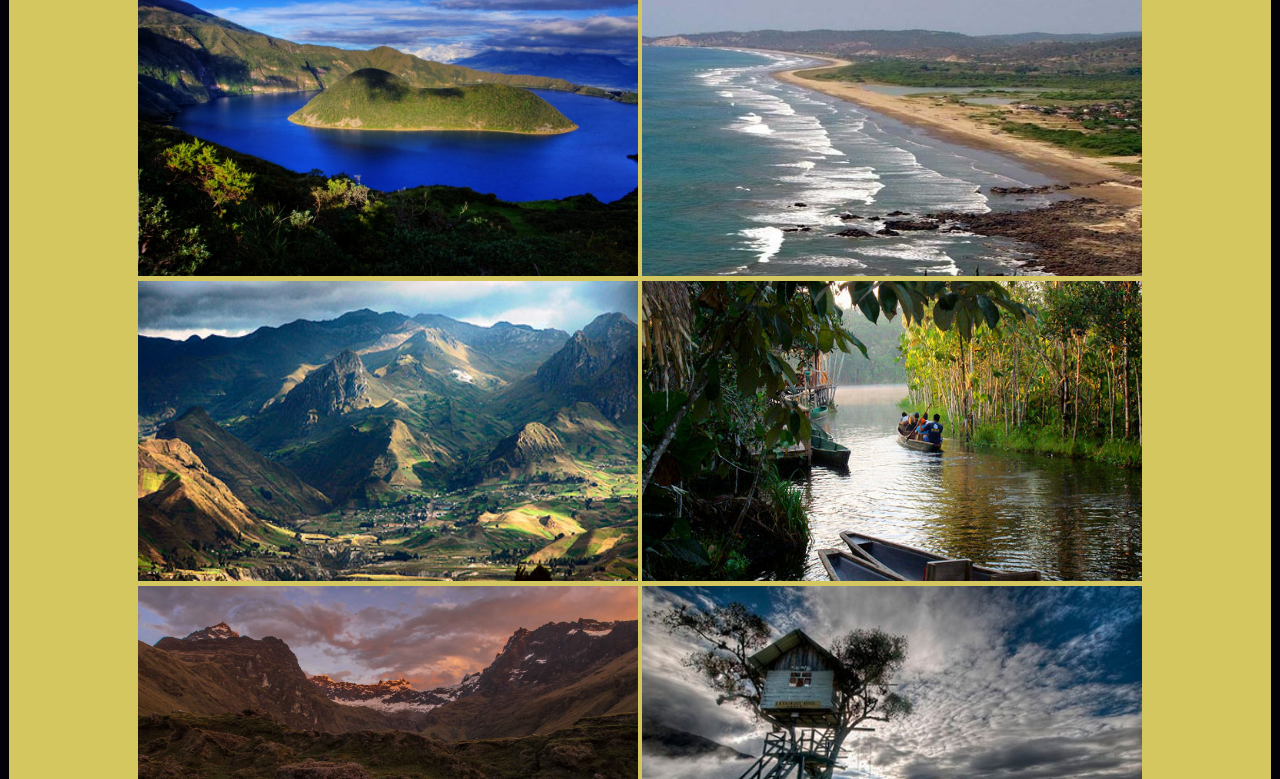
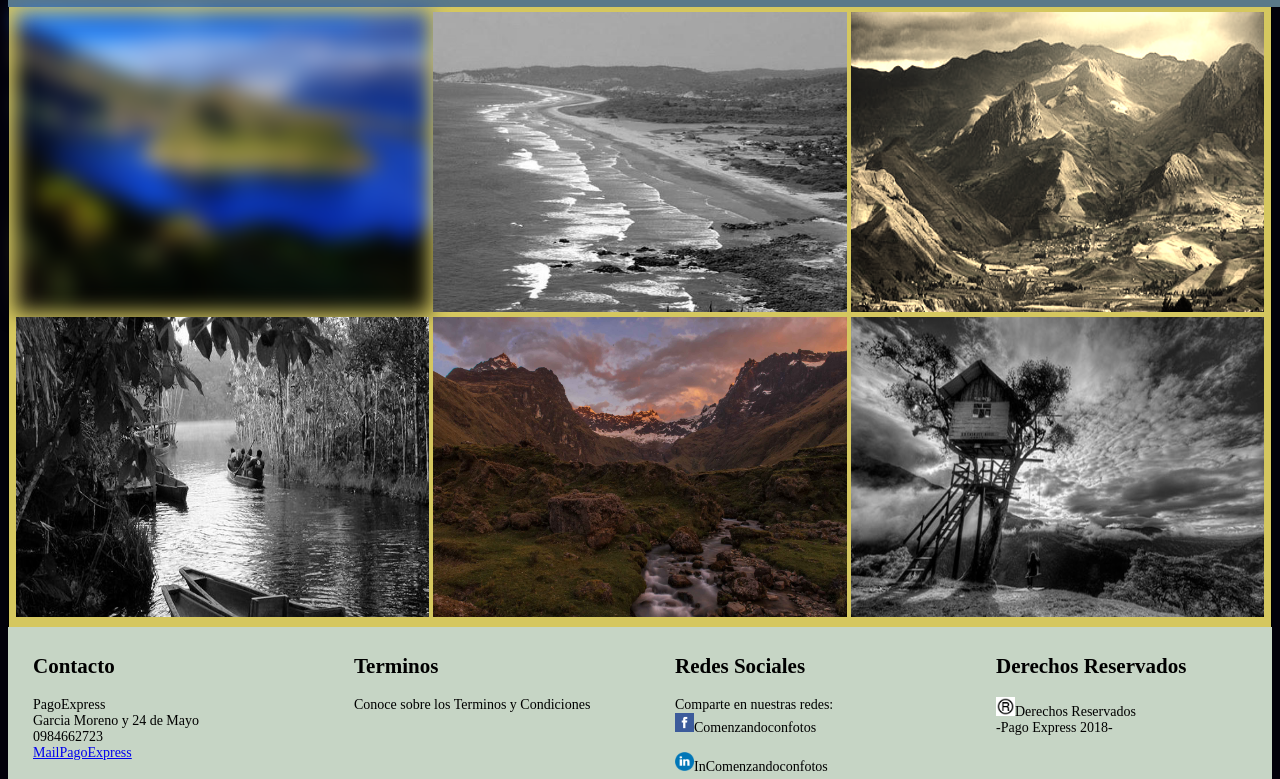
Before and after one commit to fleonardoq1/PruebaCss, a plain HTML site: page Paisajes.html in a window 1280 px wide. Shown: the part 128-907 px from the top of the page. Drawn offline with Linux system fonts and the light colour scheme.

Commit message:
9no dia
otros cambios

```diff
--- a/Paisajes.html
+++ b/Paisajes.html
@@ -6,7 +6,6 @@
     <title>Paisajes</title>
     <link rel="stylesheet" href="estilos/inicio.css">
   </head>
-
     <body>
     <section class="pagina2">
 
@@ -24,12 +23,12 @@
 
         <div class="parte2">
         <div class="Parte2">
-          <img src="img/Paisaje1.jpg" id="1" alt="Paisaje" width="500px" height="300px"/>
-          <img src="img/Paisaje2.jpg" id="2" alt="Paisaje" width="500px" height="300px"/>
-          <img src="img/Paisaje3.jpg" id="3" alt="Paisaje" width="500px" height="300px"/>
-          <img src="img/Paisaje4.jpg" id="4" alt="Paisaje" width="500px" height="300px/">
-          <img src="img/Paisaje5.jpg" id="5" alt="Paisaje" width="500px" height="300px/">
-          <img src="img/Paisaje6.jpg" id="6" alt="Paisaje" width="500px" height="300px/">
+          <img src="img/Paisaje1.jpg" alt="Paisaje" width="500px" height="300px" class="blur"/>
+          <img src="img/Paisaje2.jpg" alt="Paisaje" width="500px" height="300px" class="gris"/>
+          <img src="img/Paisaje3.jpg" alt="Paisaje" width="500px" height="300px" class="sepia"/>
+          <img src="img/Paisaje4.jpg" alt="Paisaje" width="500px" height="300px" class="gris"/>
+          <img src="img/Paisaje5.jpg" alt="Paisaje" width="500px" height="300px"/>
+          <img src="img/Paisaje6.jpg" alt="Paisaje" width="500px" height="300px" class="gris"/>
         </div>
       </div>
 
--- a/estilos/inicio.css
+++ b/estilos/inicio.css
@@ -58,8 +58,27 @@ margin-right: 20px;
     border-top: #d5c75f;
     border-bottom: #d5c75f;
     text-align: center;
+    padding: 5px;
   }
 
+  .parte2 img{
+    width: 33%;
+  }
+
+  .blur {
+    -webkit-filter: blur(10px);
+    filter: blur(10px);
+  }
+
+  .gris {
+    -webkit-filter: grayscale(100%);
+    filter: grayscale(100%);
+  }
+
+  .sepia{
+    -webkit-filter: sepia(90%);
+    filter: sepia(90%);
+   }
 
   footer{
     width: 100%;
@@ -69,8 +88,8 @@ margin-right: 20px;
     color: black;
     border-radius: 0 0 10px 10px;
     font-size: 14px;
+  }
 
-  }
   footer .columna{
     width: 25%;
     box-sizing: border-box;
@@ -90,6 +109,7 @@ margin-right: 20px;
     -webkit-filter:drop-shadow(3px 3px 6px #82c3a6);
     filter: drop-shadow(3px 3px 6px #82c3a6);
     transition: transform 2s;
+
   }
 
   #Parte2:hover{
@@ -112,12 +132,13 @@ margin-right: 20px;
   		width: 100%;
   		margin: 0 auto;
   	}
-
+ }
     @media screen and (min-width: 900px){
     	.pagina1{
     		width: 100%;
     		margin: 0 auto;
     	}
+     }
 
     #menu, #encabezado{
       width: 100%;
```
Also changed, not shown: Inicio.html (+1 -1 lines), Retratos.html (+6 -6 lines).
